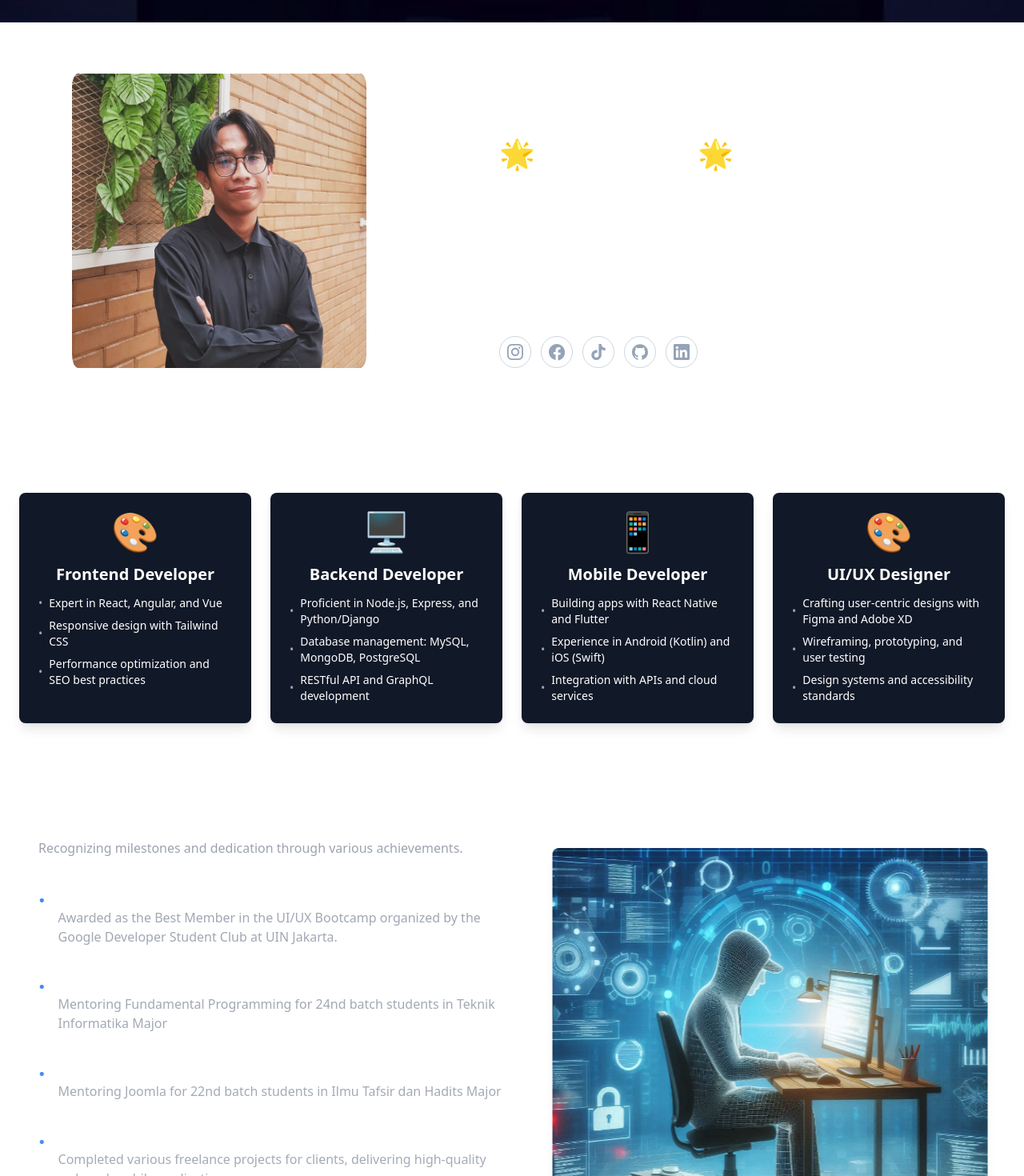
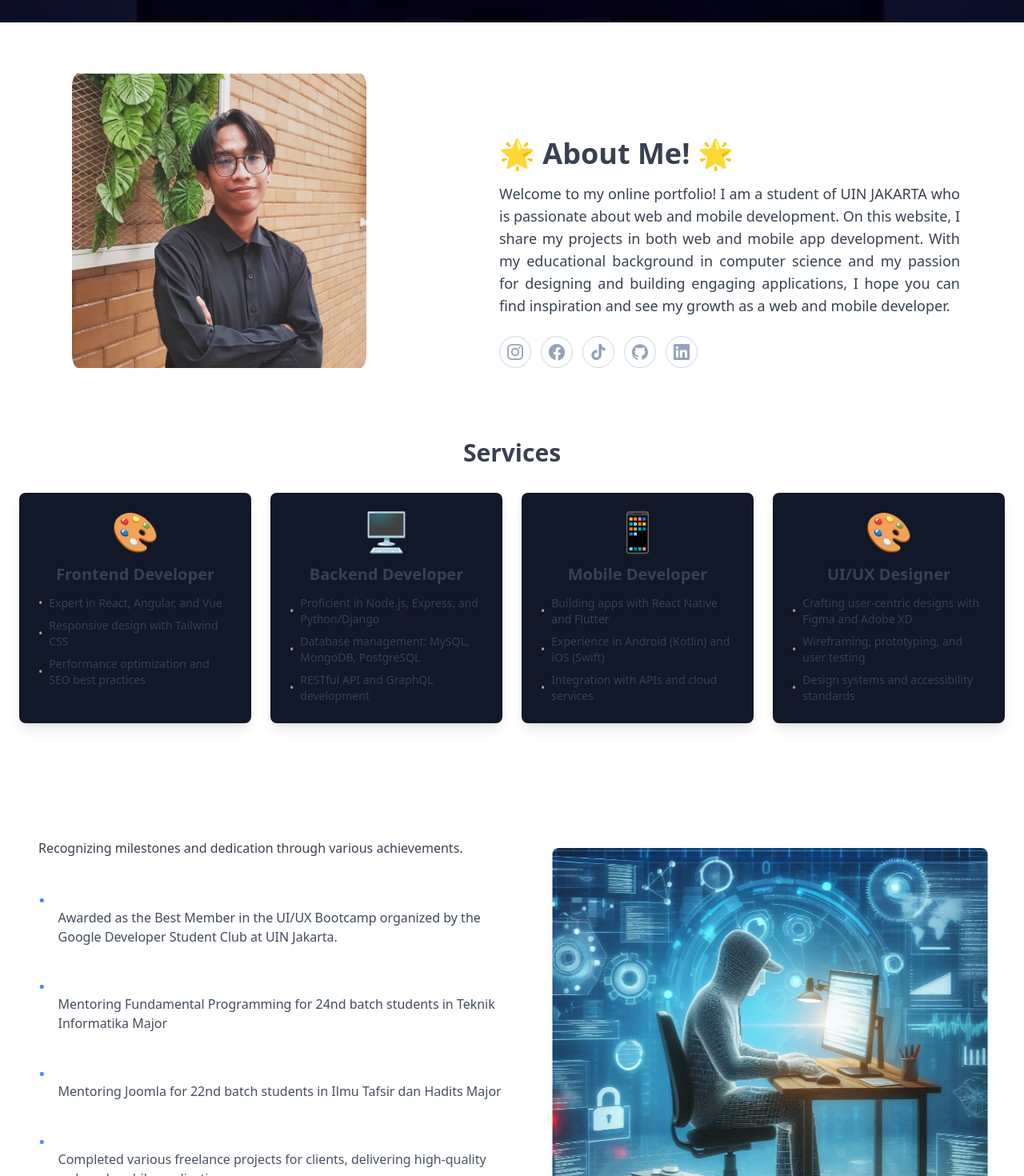
Before and after one commit to DaffaMalik12/portofolio-daffammalik, a React (Vite) app: page / in a window 1280 px wide. Shown: the part 840-2310 px from the top of the page at 80% size. Built offline with nearby package versions, Linux system fonts and the light colour scheme.

Commit message:
perubahan dark text

```diff
--- a/src/components/about.jsx
+++ b/src/components/about.jsx
@@ -43,10 +43,10 @@ function ComponentsAbout() {
           </div>
         </div>
         <div className="w-full px-4 lg:w-1/2 about-text">
-          <h3 className="font-semibold text-white mb-4 mt-10 text-2xl lg:text-4xl lg:pt-10">
+          <h3 className="font-semibold dark:text-white text-gray-700 mb-4 mt-10 text-2xl lg:text-4xl lg:pt-10">
             {about}
           </h3>
-          <p className="text-justify text-white font-medium mb-6 max-w-xl lg:text-lg">
+          <p className="text-justify dark:text-white text-gray-700 font-medium mb-6 max-w-xl lg:text-lg">
             {penjelasan}
           </p>
           <div className="flex items-center social-icons">
--- a/src/components/achievment.jsx
+++ b/src/components/achievment.jsx
@@ -59,7 +59,7 @@ function Achievement() {
         {/* Bagian Kiri - Konten */}
         <div className="lg:w-1/2">
           <h1 className="text-4xl font-bold mb-4">Experience</h1>
-          <p className="text-gray-400 mb-6">
+          <p className="dark:text-gray-400 text-gray-700 mb-6">
             Recognizing milestones and dedication through various achievements.
           </p>
           <div className="space-y-6">
@@ -70,7 +70,7 @@ function Achievement() {
                 </h2>
                 <div>
                   <h3 className="text-xl font-semibold">{achievement.title}</h3>
-                  <p className="text-gray-400 mt-2">
+                  <p className="dark:text-gray-400 text-gray-700 mt-2">
                     {achievement.description}
                   </p>
                 </div>
--- a/src/components/navbar.jsx
+++ b/src/components/navbar.jsx
@@ -68,7 +68,7 @@ function Navbar() {
           <a
             href="https://wa.me/6281287819593" // Ganti dengan nomor WhatsApp tujuan
             target="_blank"
-            className="btn bg-green-600 text-white"
+            className="btn bg-green-600 text-white dark:text-white"
           >
             Whatsapp 📞
           </a>
--- a/src/components/portofolio.jsx
+++ b/src/components/portofolio.jsx
@@ -65,7 +65,7 @@ function Portfolio() {
   return (
     <section
       id="portofolio"
-      className="portfolio lg:py-12 bg-gradient-to-r bg-base-100 text-white"
+      className="portfolio lg:py-12 bg-gradient-to-r bg-base-100 dark:text-white text-gray-700"
     >
       <div className="container mx-auto lg:px-4">
         <h2 className="text-4xl font-bold text-center mb-8">Portfolio</h2>
--- a/src/components/services.jsx
+++ b/src/components/services.jsx
@@ -56,7 +56,10 @@ function ServiceCards() {
   }, []);
 
   return (
-    <div id="services" className="bg-base-100 mt-12 text-white py-10">
+    <div
+      id="services"
+      className="bg-base-100 mt-12 dark:text-white text-gray-700 py-10"
+    >
       <h2 className="text-center text-3xl font-bold mb-8">Services</h2>
       <div className="mx-auto grid grid-cols-1 gap-6 md:grid-cols-2 lg:grid-cols-4 px-6">
         {services.map((service, index) => (
```
